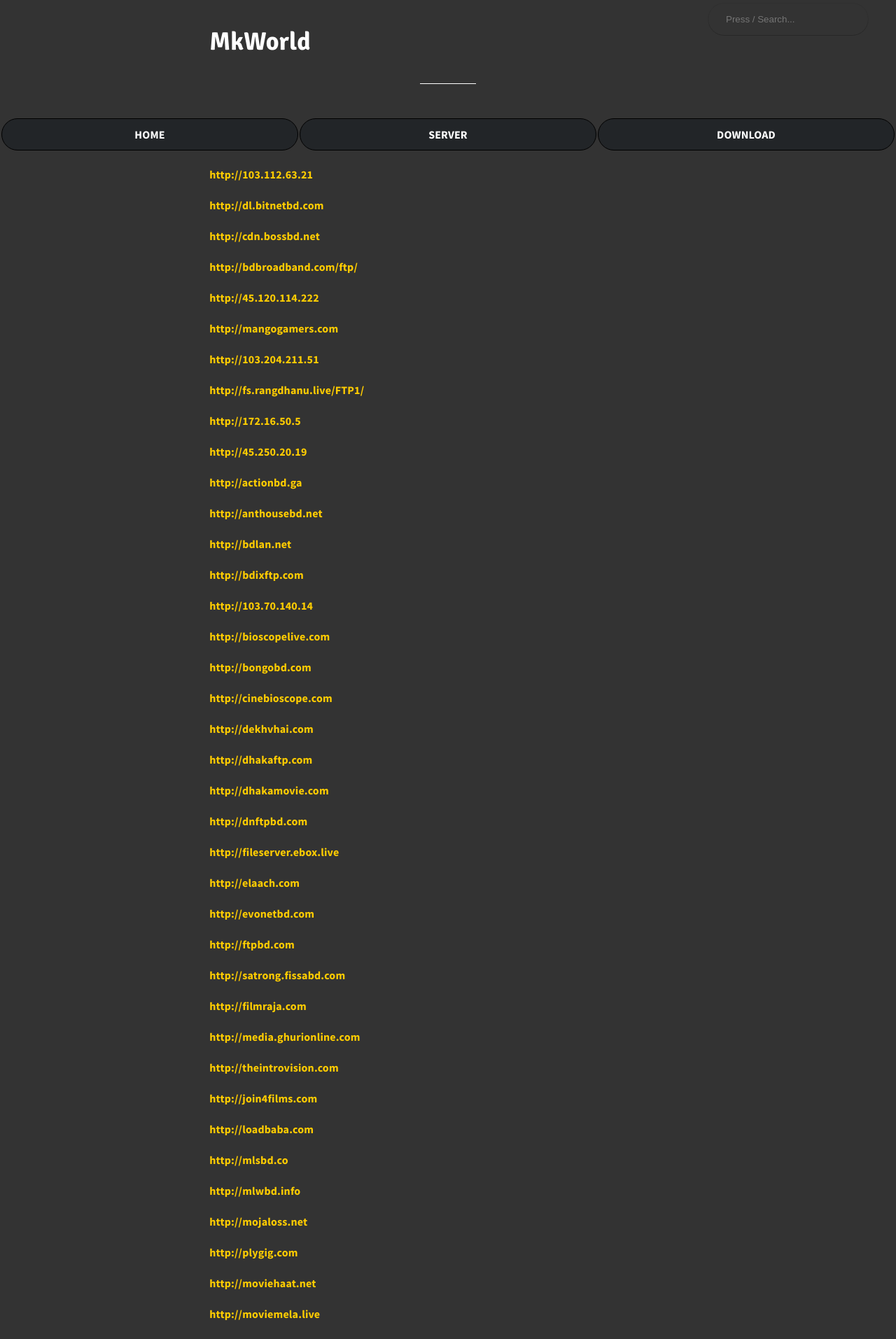
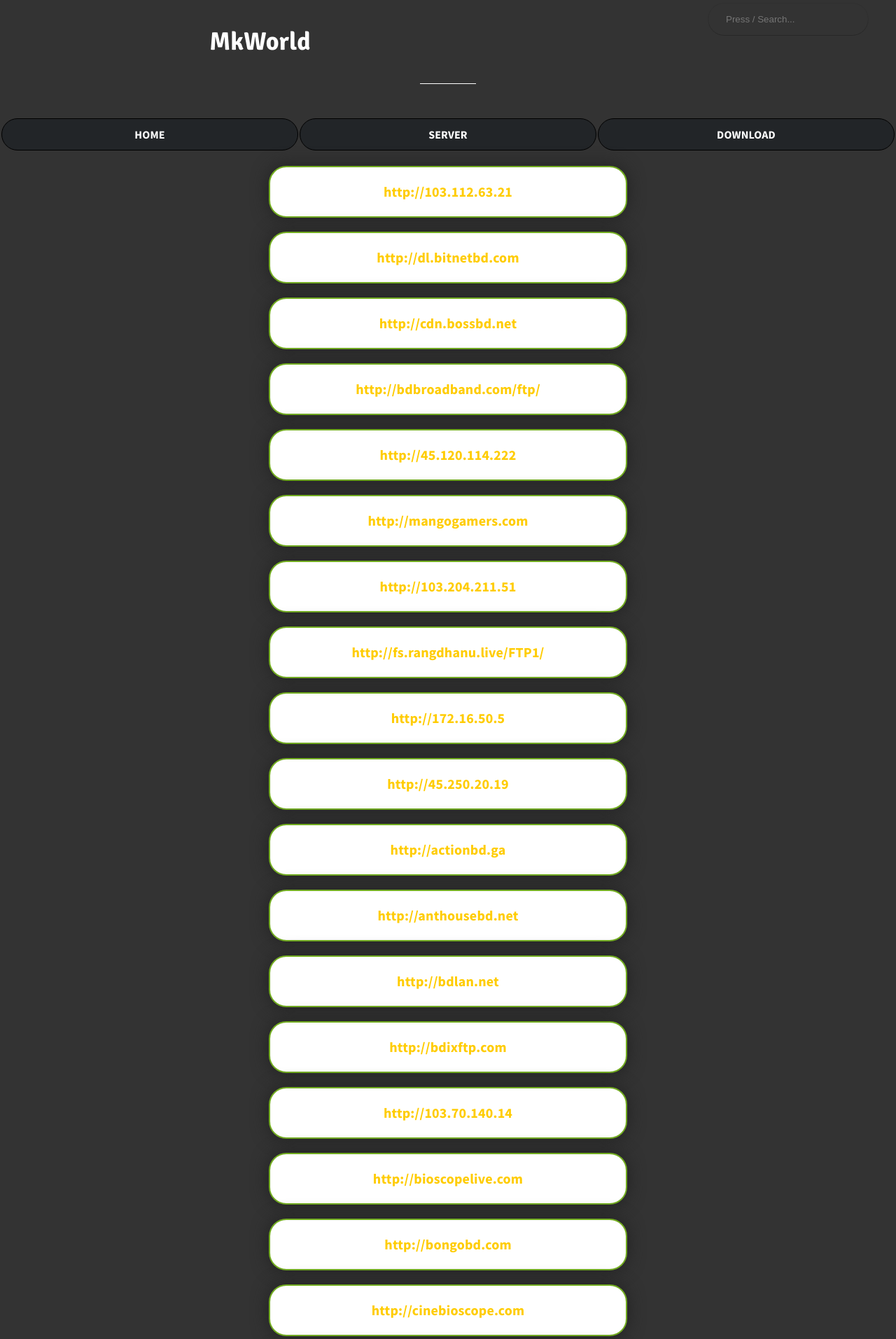
Before and after one commit to bdmilan/blog, a Jekyll site: the page built from server.md, in a window 1280 px wide. Shown: the top 1913 px of the page at 70% size. Built offline with Jekyll 4.4.1, drawn with Linux system fonts in a browser that asks for light colours.

Commit message:
Update custom.scss

```diff
--- a/_sass/custom.scss
+++ b/_sass/custom.scss
@@ -23,3 +23,30 @@
     padding-bottom: 5px;
     margin: 4px;
 }
+	.rb {
+  border-radius: 25px;
+  border: 2px solid #73AD21;
+  padding: 20px;
+  width: 75%;
+  margin-top: 10px;
+  text-align: center;
+  font-weight: bold;
+  font-size: 20px;
+}
+		.content {
+  max-width: 800px;
+  margin: auto;
+  background: white;
+  padding: 1px black;
+  box-shadow: 0 0 25px 0px #222222;
+}
+
+		.zoom {
+  transition: transform .3s;
+  margin: 0 auto;
+}
+.zoom:hover {
+  -ms-transform: scale(1.2); /* IE 9 */
+  -webkit-transform: scale(1.2); /* Safari 3-8 */
+  transform: scale(1.2);
+}
```
